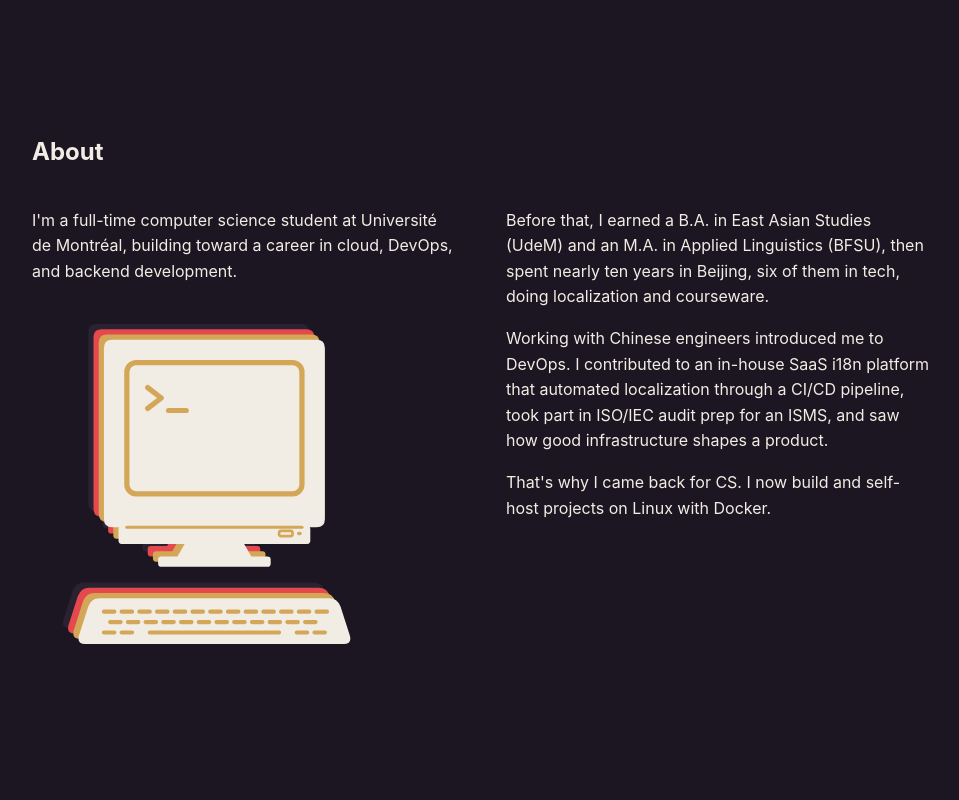
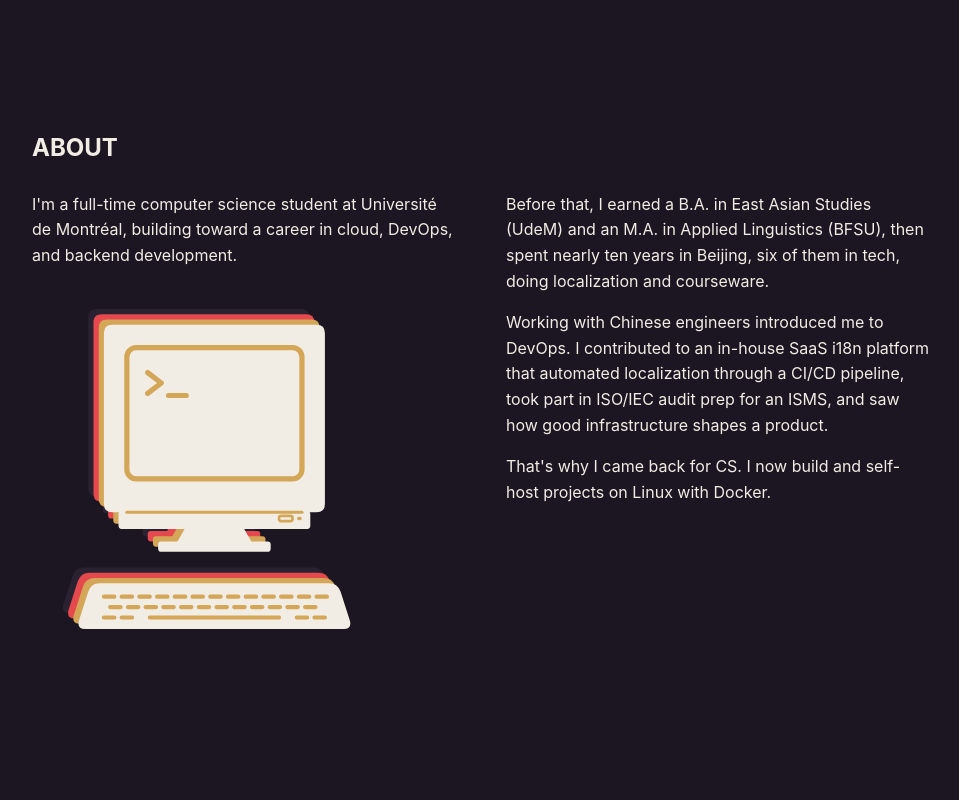
Before and after one commit to NicolasBerthiaume/portfolio, a plain HTML site: page index.html in a window 1280 px wide. Shown: the part 820-1620 px from the top of the page, without its empty margins (158-1117 px from the left). Drawn offline with Linux system fonts and the light colour scheme; a web font is replaced by a local one.

Commit message:
Fix gap height between section title and content

```diff
--- a/index.html
+++ b/index.html
@@ -73,7 +73,7 @@
         <section id="about" class="about">
             <div class="about-part">
                 <div class="about-left">
-                    <h2>About</h2>
+                    <h2>ABOUT</h2>
                     <p class="lead">I'm a full-time computer science student at Université de Montréal, building toward a career
                         in cloud, DevOps, and backend development.</p>
                     <svg class="about-computer" xmlns="http://www.w3.org/2000/svg" viewBox="-15 -15 307 309" role="img"
--- a/styles.css
+++ b/styles.css
@@ -77,6 +77,9 @@ section {
 .first { font-size: 1.02em; }
 .last  { color: var(--red); font-size: 1.25em; }
 
+.about h2,
+.skills h2 { margin: 0 0 1.5rem; }
+
 .about {
   display: flex;
   align-items: center;
@@ -88,6 +91,8 @@ section {
   max-width: 65ch;
   margin: 0 auto;
 }
+
+.about p { margin: 0 0 1em; }
 
 .about-computer {
   display: none;
```
